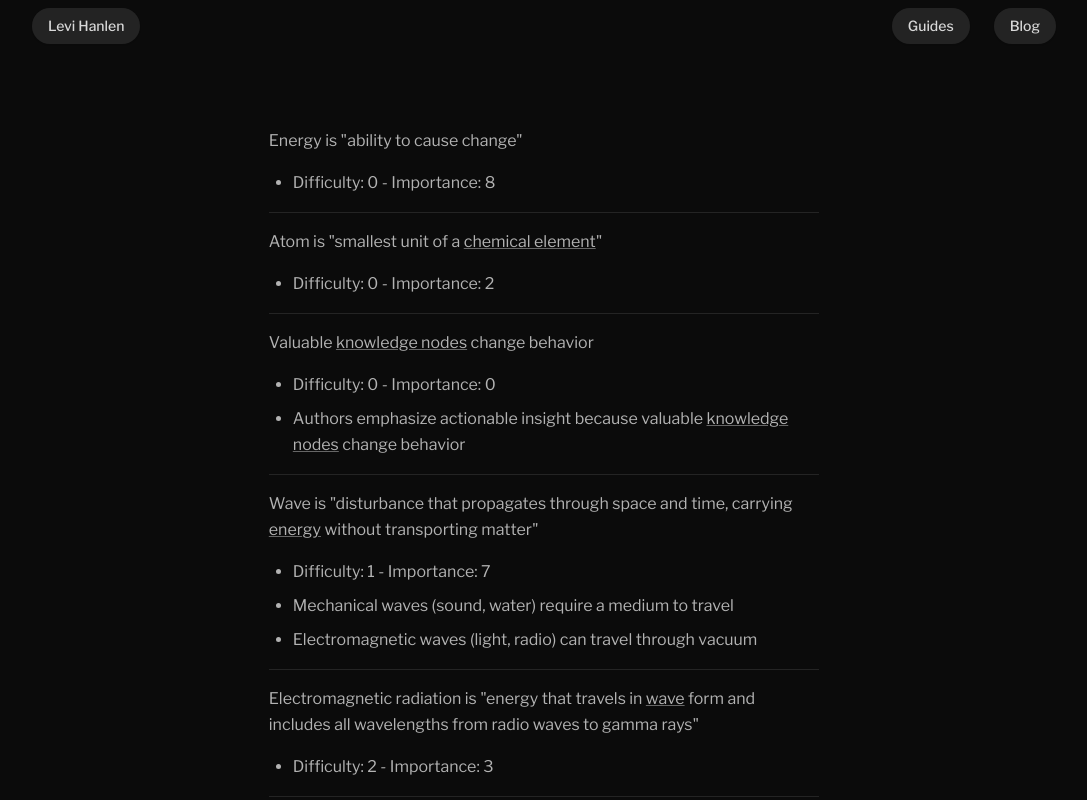
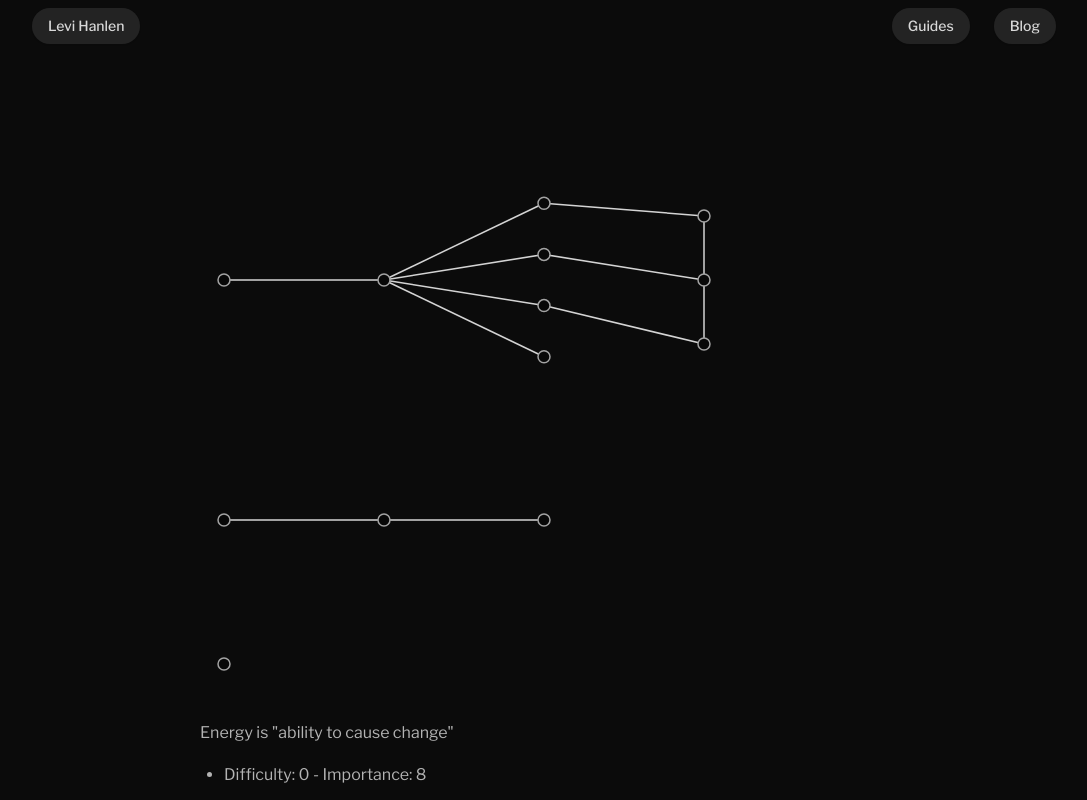
Before and after one commit to levihanlen/personal-website-nextjs, a Next.js app: page /secret in a window 1280 px wide. Shown: the top 800 px of the page, without its empty margins (96-1183 px from the left). Built offline with nearby package versions, Linux system fonts and the light colour scheme.

Commit message:
feat: integrate KnowledgeGraphChart component to visualize sorted knowledge graph nodes

```diff
--- a/app/secret/page.tsx
+++ b/app/secret/page.tsx
@@ -1,4 +1,5 @@
 import { buildKnowledgeGraph } from "../utils/knowledge/build";
+import { KnowledgeGraphChart } from "../utils/knowledge/KnowledgeGraphChart";
 import { KnowledgeNodeItem } from "../utils/knowledge/KnowledgeNodeUi";
 import { testNodes } from "../utils/knowledge/nodes";
 import { sortKnowledgeGraphNodes } from "../utils/knowledge/sort";
@@ -8,6 +9,7 @@ export default function Secret() {
   const sortedGraph = sortKnowledgeGraphNodes(graph);
   return (
     <div className="lh-pl lh-pr mt-32">
+      <KnowledgeGraphChart nodes={sortedGraph} />
       <div className="lh-prose-editor text-dark max-w-[50ch]">
         {sortedGraph.map((node) => (
           <KnowledgeNodeItem node={node} key={node.text} />
--- /dev/null
+++ b/app/utils/knowledge/KnowledgeGraphChart.tsx
@@ -0,0 +1,244 @@
+"use client";
+
+import { useMemo } from "react";
+import { KnowledgeGraphNode, KnowledgeNode } from "./types";
+import { buildKnowledgeGraph } from "./build";
+
+type Props = {
+  nodes: KnowledgeNode[] | KnowledgeGraphNode[];
+  direction?: "dependents" | "dependencies";
+  maxDepth?: number;
+};
+
+function isGraphNodeArray(
+  nodes: KnowledgeNode[] | KnowledgeGraphNode[]
+): nodes is KnowledgeGraphNode[] {
+  return nodes.length > 0 && "directDependencies" in (nodes[0] as object);
+}
+
+function getRoots(
+  graphNodes: KnowledgeGraphNode[],
+  direction: "dependents" | "dependencies"
+): KnowledgeGraphNode[] {
+  if (direction === "dependencies") {
+    return graphNodes.filter((n) => n.directDependents.length === 0);
+  }
+  return graphNodes.filter((n) => n.directDependencies.length === 0);
+}
+
+function byImportanceDesc(a: KnowledgeGraphNode, b: KnowledgeGraphNode) {
+  return b.allDependents.length - a.allDependents.length;
+}
+
+type PositionedNode = {
+  id: string;
+  node: KnowledgeGraphNode;
+  x: number;
+  y: number;
+};
+
+type Edge = {
+  fromId: string;
+  toId: string;
+};
+
+const NODE_RADIUS = 6;
+const H_SPACING = 160;
+const V_SPACING = 64;
+const GROUP_GAP = 80;
+const PADDING_X = 24;
+const PADDING_Y = 24;
+
+function getChildrenForDirection(
+  n: KnowledgeGraphNode,
+  indexByText: Map<string, KnowledgeGraphNode>,
+  direction: "dependents" | "dependencies"
+): KnowledgeGraphNode[] {
+  const candidates =
+    direction === "dependencies" ? n.directDependencies : n.directDependents;
+  const resolved: KnowledgeGraphNode[] = [];
+  for (const c of candidates) {
+    const ref = indexByText.get(c.text);
+    if (ref) resolved.push(ref);
+  }
+  return resolved;
+}
+
+function buildGroupLayout(
+  root: KnowledgeGraphNode,
+  indexByText: Map<string, KnowledgeGraphNode>,
+  direction: "dependents" | "dependencies",
+  maxDepth?: number
+): { nodes: PositionedNode[]; edges: Edge[]; width: number; height: number } {
+  const visited = new Set<string>();
+  const queue: Array<{ node: KnowledgeGraphNode; depth: number }> = [
+    { node: root, depth: 0 },
+  ];
+  const levels: Map<number, KnowledgeGraphNode[]> = new Map();
+  const parentToChildren: Array<{
+    parent: KnowledgeGraphNode;
+    child: KnowledgeGraphNode;
+  }> = [];
+
+  while (queue.length > 0) {
+    const { node, depth } = queue.shift() as {
+      node: KnowledgeGraphNode;
+      depth: number;
+    };
+    if (visited.has(node.text)) continue;
+    visited.add(node.text);
+    if (!levels.has(depth)) levels.set(depth, []);
+    (levels.get(depth) as KnowledgeGraphNode[]).push(node);
+    if (maxDepth !== undefined && depth >= maxDepth) continue;
+    const children = getChildrenForDirection(node, indexByText, direction);
+    for (const child of children) {
+      parentToChildren.push({ parent: node, child });
+      if (!visited.has(child.text))
+        queue.push({ node: child, depth: depth + 1 });
+    }
+  }
+
+  const depthKeys = Array.from(levels.keys()).sort((a, b) => a - b);
+  const width = depthKeys.length * H_SPACING;
+  let maxPerLevel = 1;
+  for (const d of depthKeys) {
+    const arr = levels.get(d) as KnowledgeGraphNode[];
+    if (arr.length > maxPerLevel) maxPerLevel = arr.length;
+  }
+  const height = Math.max(1, maxPerLevel) * V_SPACING;
+
+  const positioned: PositionedNode[] = [];
+  const idForNode = new Map<string, string>();
+  for (const d of depthKeys) {
+    const arr = (levels.get(d) as KnowledgeGraphNode[]).slice();
+    arr.sort(byImportanceDesc);
+    const count = arr.length;
+    for (let i = 0; i < arr.length; i += 1) {
+      const n = arr[i];
+      const x = d * H_SPACING;
+      const y = (i + 1) * (height / (count + 1));
+      const id = `${root.text}|${n.text}`;
+      idForNode.set(n.text, id);
+      positioned.push({ id, node: n, x, y });
+    }
+  }
+
+  const edges: Edge[] = [];
+  for (const { parent, child } of parentToChildren) {
+    const fromId = idForNode.get(parent.text) as string;
+    const toId = idForNode.get(child.text) as string;
+    if (fromId && toId) edges.push({ fromId, toId });
+  }
+
+  return { nodes: positioned, edges, width, height };
+}
+
+function KnowledgeGraphChart({
+  nodes,
+  direction = "dependents",
+  maxDepth,
+}: Props) {
+  const graphNodes = useMemo<KnowledgeGraphNode[]>(() => {
+    if (isGraphNodeArray(nodes)) return nodes as KnowledgeGraphNode[];
+    return buildKnowledgeGraph(nodes as KnowledgeNode[]);
+  }, [nodes]);
+
+  const indexByText = useMemo(() => {
+    const m = new Map<string, KnowledgeGraphNode>();
+    for (const n of graphNodes) m.set(n.text, n);
+    return m;
+  }, [graphNodes]);
+
+  const roots = useMemo(
+    () => getRoots(graphNodes, direction).sort(byImportanceDesc),
+    [graphNodes, direction]
+  );
+
+  const layout = useMemo(() => {
+    const groups = roots.map((r) =>
+      buildGroupLayout(r, indexByText, direction, maxDepth)
+    );
+    const svgWidth = Math.max(0, ...groups.map((g) => g.width)) + PADDING_X * 2;
+    const svgHeight =
+      groups.reduce(
+        (acc, g, i) => acc + g.height + (i > 0 ? GROUP_GAP : 0),
+        0
+      ) +
+      PADDING_Y * 2;
+
+    const allNodes: PositionedNode[] = [];
+    const allEdges: Edge[] = [];
+    let yOffset = PADDING_Y;
+    for (const g of groups) {
+      const nodeMap = new Map<string, { x: number; y: number }>();
+      for (const pn of g.nodes) {
+        const x = pn.x + PADDING_X;
+        const y = pn.y + yOffset;
+        allNodes.push({ ...pn, x, y });
+        nodeMap.set(pn.id, { x, y });
+      }
+      for (const e of g.edges) {
+        const from = nodeMap.get(e.fromId);
+        const to = nodeMap.get(e.toId);
+        if (from && to) allEdges.push({ fromId: e.fromId, toId: e.toId });
+      }
+      yOffset += g.height + GROUP_GAP;
+    }
+
+    return {
+      width: svgWidth,
+      height: Math.max(PADDING_Y * 2, svgHeight),
+      nodes: allNodes,
+      edges: allEdges,
+    };
+  }, [roots, indexByText, direction, maxDepth]);
+
+  const coordsById = useMemo(() => {
+    const map = new Map<string, { x: number; y: number }>();
+    for (const n of layout.nodes) map.set(n.id, { x: n.x, y: n.y });
+    return map;
+  }, [layout.nodes]);
+
+  return (
+    <div className="overflow-x-auto">
+      <svg
+        width={layout.width}
+        height={layout.height}
+        className="min-w-[640px]"
+      >
+        <g>
+          {layout.edges.map((e, i) => {
+            const from = coordsById.get(e.fromId) as { x: number; y: number };
+            const to = coordsById.get(e.toId) as { x: number; y: number };
+            return (
+              <line
+                key={i}
+                x1={from.x}
+                y1={from.y}
+                x2={to.x}
+                y2={to.y}
+                stroke="currentColor"
+                className="text-neutral-300 dark:text-neutral-700"
+                strokeWidth={1.5}
+              />
+            );
+          })}
+        </g>
+        <g>
+          {layout.nodes.map((n) => (
+            <circle
+              key={n.id}
+              cx={n.x}
+              cy={n.y}
+              r={NODE_RADIUS}
+              className="fill-white dark:fill-neutral-900 stroke-neutral-400 dark:stroke-neutral-600"
+              strokeWidth={1.5}
+            />
+          ))}
+        </g>
+      </svg>
+    </div>
+  );
+}
+
+export { KnowledgeGraphChart };
```
